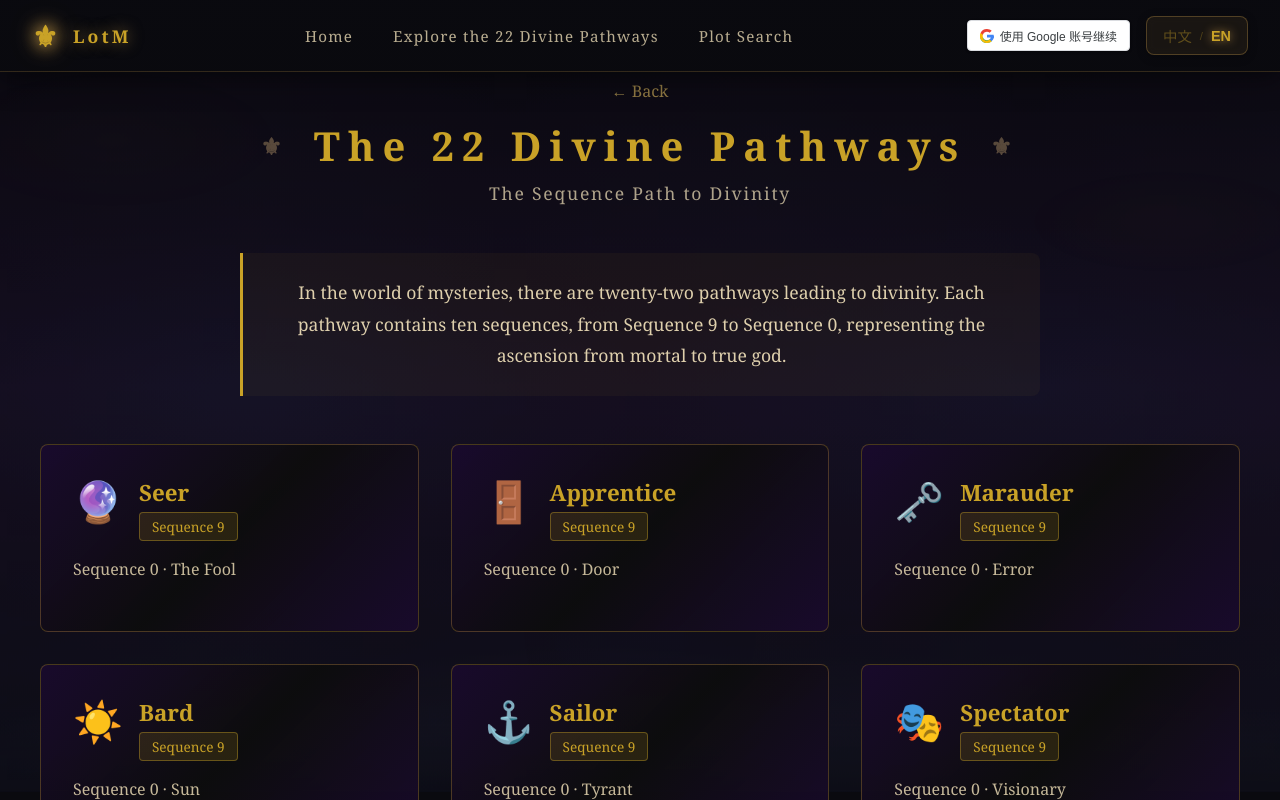
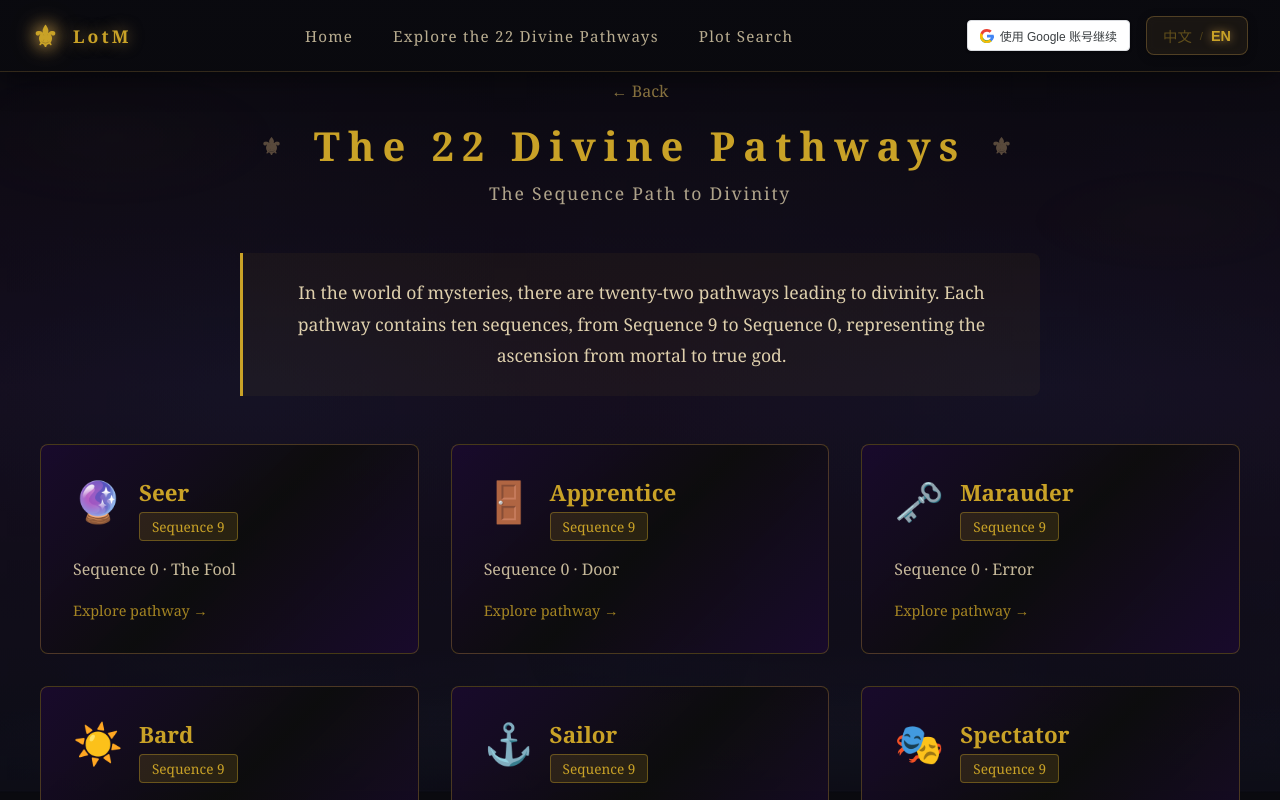
Before and after one commit to luckylxyang/LordOfMysteries, a React (Vite) app: page /directory in a window 1280 px wide. Shown: the top 800 px of the page. Built offline with nearby package versions, Linux system fonts and the light colour scheme; no server answers; a web font is replaced by a local one.

Commit message:
feat: add verified pathway sequence detail (src/pages/Directory.tsx)

```diff
--- a/src/pages/Directory.tsx
+++ b/src/pages/Directory.tsx
@@ -45,6 +45,9 @@ export default function Directory() {
               <p className="pathway-card-description">
                 {isEnglish ? 'Sequence 0' : '序列 0'} · {pathway.deity}
               </p>
+              <Link to={`/directory/${pathway.id}`} className="test-pathway-link">
+                {isEnglish ? 'Explore pathway →' : '查看途径与序列 →'}
+              </Link>
             </article>
           ))}
         </div>
```
